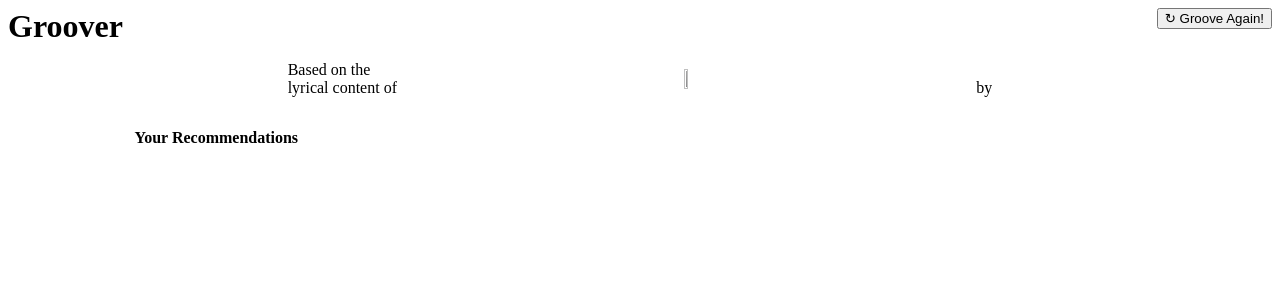
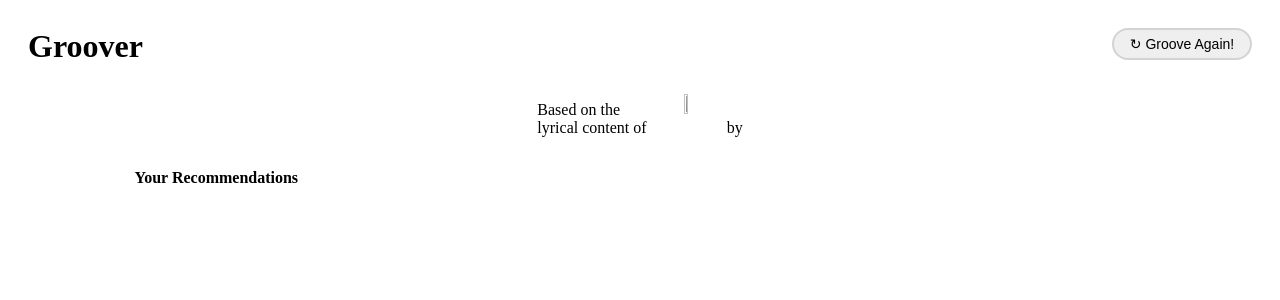
Before and after one commit to teresaibarra/groover, a Flask app: template application/templates/recommendations.html in a window 1280 px wide. Shown: the top 300 px of the page. Run offline with Flask 2, Linux system fonts and the light colour scheme; the template is opened without the code that fills it, so the values that code supplies are empty; some libraries are stand-ins or nearby versions; some web fonts are replaced.

Commit message:
Style for recommendations page

```diff
--- a/application/static/css/recommendations.css
+++ b/application/static/css/recommendations.css
@@ -1,10 +1,19 @@
 h1 {
-  margin: 0;
+  margin: 20px;
   font-family: 'lena';
 }
 
 body {
   font-family: 'rockwell';
+}
+
+.again {
+  margin: 20px;
+  border: 2px solid lightgrey;
+  width: 140px;
+  padding: 6px 8px;
+  font-size: 14px;
+  border-radius: 20px;
 }
 
 .container {
@@ -26,7 +35,7 @@ body {
 }
 
 .request {
-  justify-content: space-evenly;
+  justify-content: center;
   align-items: center;
 }
 
@@ -42,6 +51,9 @@ body {
 .req-album {
   align-items: center;
   flex-direction: column;
+  margin-left: 30px;
+  margin-right: 30px;
+  margin-bottom: 30px;
 }
 
 .owl-container {
@@ -73,9 +85,10 @@ audio {
   bottom: 0;
   left: 0;
   right: 0;
-  height: 93%;
-  width: 100%;
+  height: inherit;
+  width: inherit;
   opacity: 0;
+  margin: 1px 7px 2px;
   transition: .5s ease;
   background-color: #008CBA;
 }
--- a/application/static/js/carousel.config.js
+++ b/application/static/js/carousel.config.js
@@ -9,17 +9,20 @@ $(document).ready(function(){
       margin: 20,
       responsiveClass:true,
       responsive:{
-          300:{
+          0:{
+              items:1,
+              dots:true,
+              nav:false
+          },
+          500:{
               items:2,
               dots:true,
               nav:false
           },
-          700:{
-              items:3,
-              dots:true,
-              nav:false
+          900:{
+              items:3
           },
-          1000:{
+          1100:{
               items:4
           }
       }
--- a/application/templates/recommendations.html
+++ b/application/templates/recommendations.html
@@ -32,7 +32,7 @@
       </div>
       <div class="container header">
         <h1>Groover</h1>
-        <a href="/"><button>&#x21BB; Groove Again!</button></a>
+        <a href="/"><button class="again">&#x21BB; Groove Again!</button></a>
       </div>
       <div class="container request">
         <p>Based on the<br>lyrical content of</p>
```
